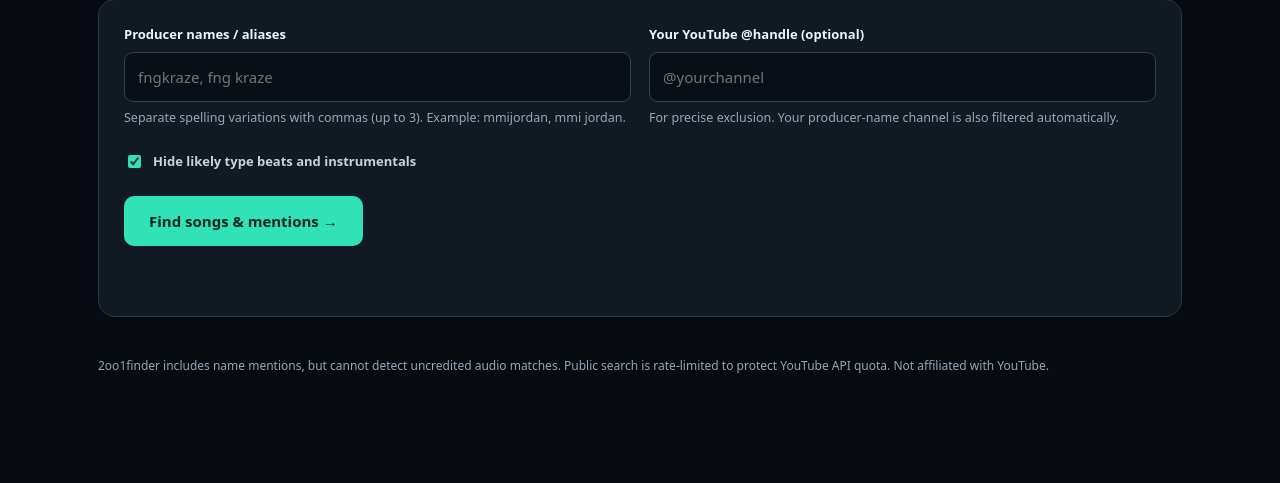
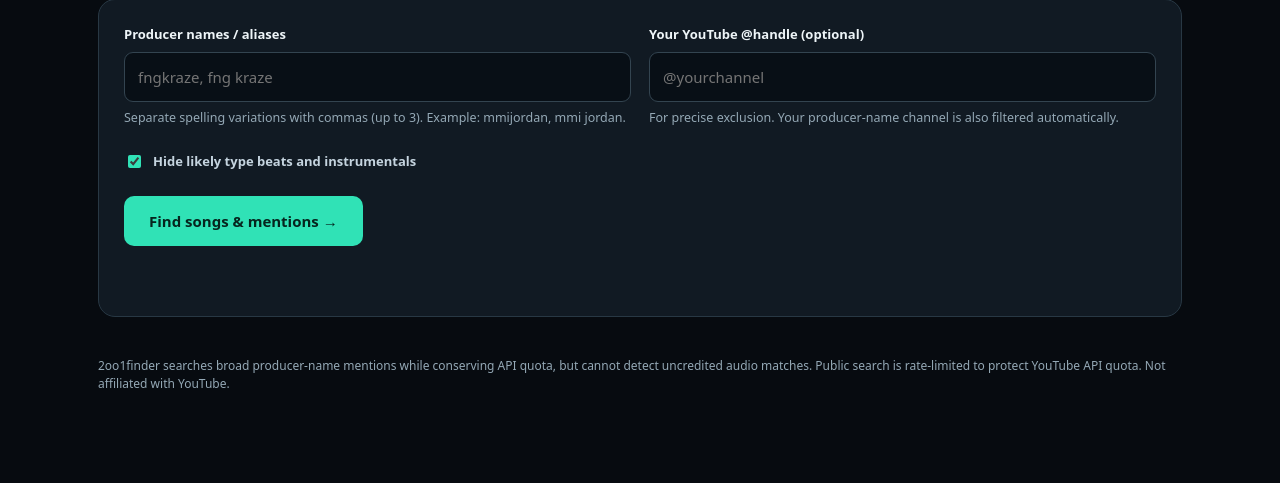
Before and after one commit to fngkraze/FNGFinder, a Flask app: page / in a window 1280 px wide. Shown: the part 339-822 px from the top of the page. Before the commit the page ends 712 px from the top, so only its background shows below. Run offline with Flask 3, Linux system fonts and the light colour scheme.

Commit message:
Clarify quota-efficient search behavior

```diff
--- a/templates/index.html
+++ b/templates/index.html
@@ -47,7 +47,7 @@ footer{margin-top:40px;color:var(--muted);font-size:12px}
 <div class="toolbar"><div><h2 id="count">Results</h2><div class="sub">Explicit credits, name mentions, and broader discovery leads; verify each match.</div></div><button type="button" id="export">Export CSV ↓</button></div>
 <div id="results" class="results"></div>
 </section>
-<footer>2oo1finder includes name mentions, but cannot detect uncredited audio matches. Public search is rate-limited to protect YouTube API quota. Not affiliated with YouTube.</footer>
+<footer>2oo1finder searches broad producer-name mentions while conserving API quota, but cannot detect uncredited audio matches. Public search is rate-limited to protect YouTube API quota. Not affiliated with YouTube.</footer>
 </main>
 <script>
 const form=document.querySelector('#searchForm'), status=document.querySelector('#status'), output=document.querySelector('#output'), results=document.querySelector('#results'), go=document.querySelector('#go');
```
